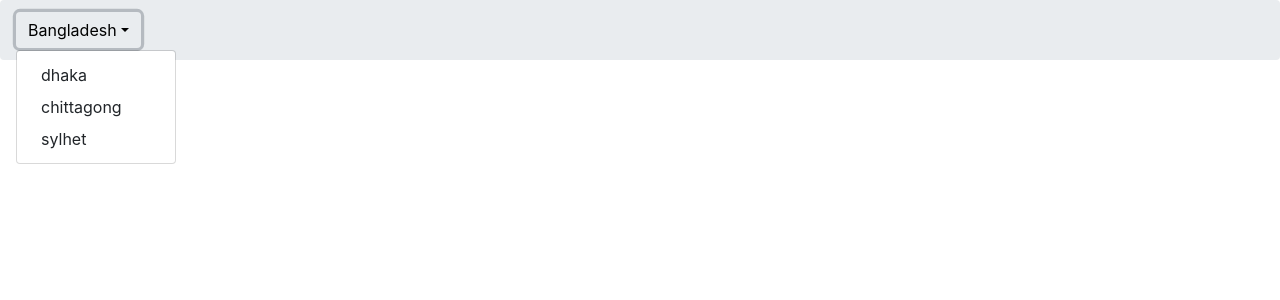
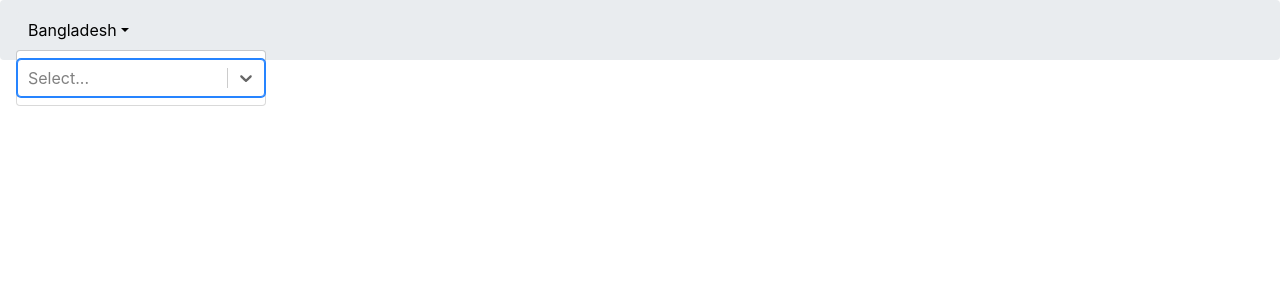
Before and after one commit to prodhan29/breadcrum-location, a React (Create React App) app: page / in a window 1280 px wide. Both pictures are taken after a click on the button "Bangladesh". Shown: the top 300 px of the page. Built offline with nearby package versions, Linux system fonts and the light colour scheme.

Commit message:
some bugs

```diff
--- a/package.json
+++ b/package.json
@@ -7,11 +7,13 @@
     "@types/node": "12.12.7",
     "@types/react": "16.9.11",
     "@types/react-dom": "16.9.4",
+    "@types/react-select": "^3.0.8",
     "axios": "^0.19.0",
     "bootstrap": "^4.3.1",
     "react": "^16.12.0",
     "react-dom": "^16.12.0",
     "react-scripts": "3.2.0",
+    "react-select": "^3.0.8",
     "reactstrap": "^8.1.1",
     "typescript": "3.7.2"
   },
--- a/src/App.tsx
+++ b/src/App.tsx
@@ -1,8 +1,46 @@
 import React, {useState} from 'react';
 import sampleData from './sample-data';
 import './App.css';
-import {State, TBreadcrumItem, DropdownProps} from './model/models';
+import {State, TBreadcrumItem, ComponentProps, SearchValue} from './model/models';
 import { Breadcrumb, BreadcrumbItem, ButtonDropdown, DropdownToggle, DropdownMenu, DropdownItem } from 'reactstrap';
+import Select from 'react-select';
+import { getOptionValue } from 'react-select/src/builtins';
+
+
+
+const initiComponentProps = {
+  name: '',
+  childNodes: [],
+  addBreadcrumItem: ()=>{}
+}
+
+const SearchApp =(props: ComponentProps) => {
+  let options = props.childNodes!.map((b: TBreadcrumItem)=>{
+    return {
+      label: b.name,
+      value: b
+    }
+  });
+
+  function getOp(ob: any) {
+    return props.childNodes!.filter((b: TBreadcrumItem)=> b.name == ob.label)[0];
+  }
+
+  let p: TBreadcrumItem;
+  return (
+    <Select
+      value={null}
+      autoFocus
+      onChange={(e:any)=> console.log(getOp(e)) }
+      options={options}
+    />
+  );
+}
+
+
+
+
+
 
 
 let buttonDropdownStyle =  {
@@ -11,22 +49,22 @@ let buttonDropdownStyle =  {
   border: '0px',
 }
 
-
-const Dropdown = (props: DropdownProps) => {
+const Dropdown = (props: ComponentProps = initiComponentProps) => {
   const [dropdownOpen, setOpen] = useState(false);
   const toggle = () => setOpen(!dropdownOpen);
 
   return (
     <ButtonDropdown isOpen={dropdownOpen} toggle={toggle}  >
       <DropdownToggle caret style={buttonDropdownStyle}>{props.name}</DropdownToggle>
-      <DropdownMenu >
-        {
+      <DropdownMenu style={{width: '250px'}}>
+        {/* {
           props.childNodes.map((item: TBreadcrumItem, index: number)=> {
             return(
               <DropdownItem key={index} onClick={()=>props.addBreadcrumItem(item)}> {item.name} </DropdownItem>
             );
           })
-        }
+        } */}
+        <SearchApp {...props}/>
       </DropdownMenu>
     </ButtonDropdown>
   );
```
Also changed, not shown: src/model/models.tsx (+9 -5 lines), 1 other file (tests, documents, lock files or other folders).
